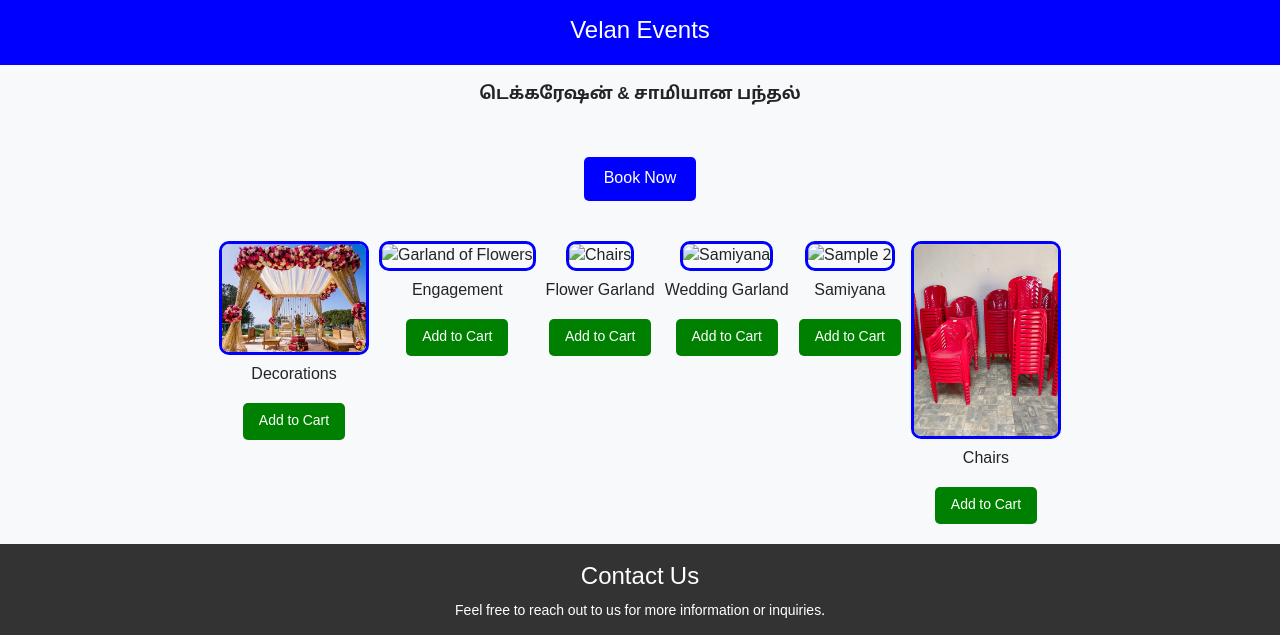
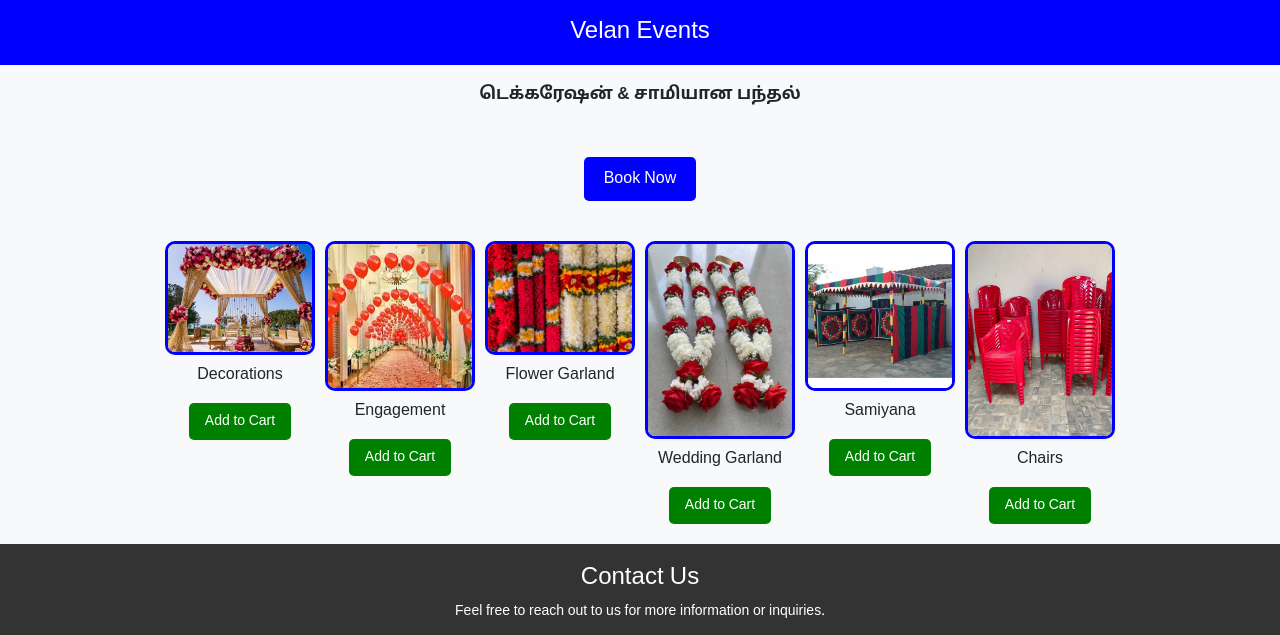
Before and after one commit to sathish0508/Events, a plain HTML site: page index.html in a window 1280 px wide. Shown: the top 635 px of the page. Drawn offline with nearby package versions, Linux system fonts and the light colour scheme.

Commit message:
Update index.html

```diff
--- a/index.html
+++ b/index.html
@@ -301,27 +301,27 @@
                 <button class="cart-btn" onclick="addToCart('Decoraions')">Add to Cart</button>
             </div>
             <div id="image2" class="text-center">
-                <img src="Engae.jpg" alt="Garland of Flowers">
+                <img src="images/Engae.jpg" alt="Garland of Flowers">
                 <p class="mt-2">Engagement</p>
                 <button class="cart-btn" onclick="addToCart('Garland of Flowers')">Add to Cart</button>
             </div>
             <div id="image3" class="text-center">
-                <img src="Flow2.jpg" alt="Chairs">
+                <img src="images/Flow2.jpg" alt="Chairs">
                 <p class="mt-2">Flower Garland</p>
                 <button class="cart-btn" onclick="addToCart('Chairs')">Add to Cart</button>
             </div>
             <div id="image4" class="text-center">
-                <img src="weddd.jpg" alt="Samiyana">
+                <img src="images/weddd.jpg" alt="Samiyana">
                 <p class="mt-2">Wedding Garland</p>
                 <button class="cart-btn" onclick="addToCart('Samiyana')">Add to Cart</button>
             </div>
             <div id="image5" class="text-center">
-                <img src="Smy.jpg" alt="Sample 2">
+                <img src="images/Smy.jpg" alt="Sample 2">
                 <p class="mt-2">Samiyana</p>
                 <button class="cart-btn" onclick="addToCart('Sample 2')">Add to Cart</button>
             </div>
             <div id="image5" class="text-center">
-                <img src="./images/Chairs.jpg" alt="Sample 2">
+                <img src="images/Chairs.jpg" alt="Sample 2">
                 <p class="mt-2">Chairs</p>
                 <button class="cart-btn" onclick="addToCart('Sample 2')">Add to Cart</button>
             </div>
```
